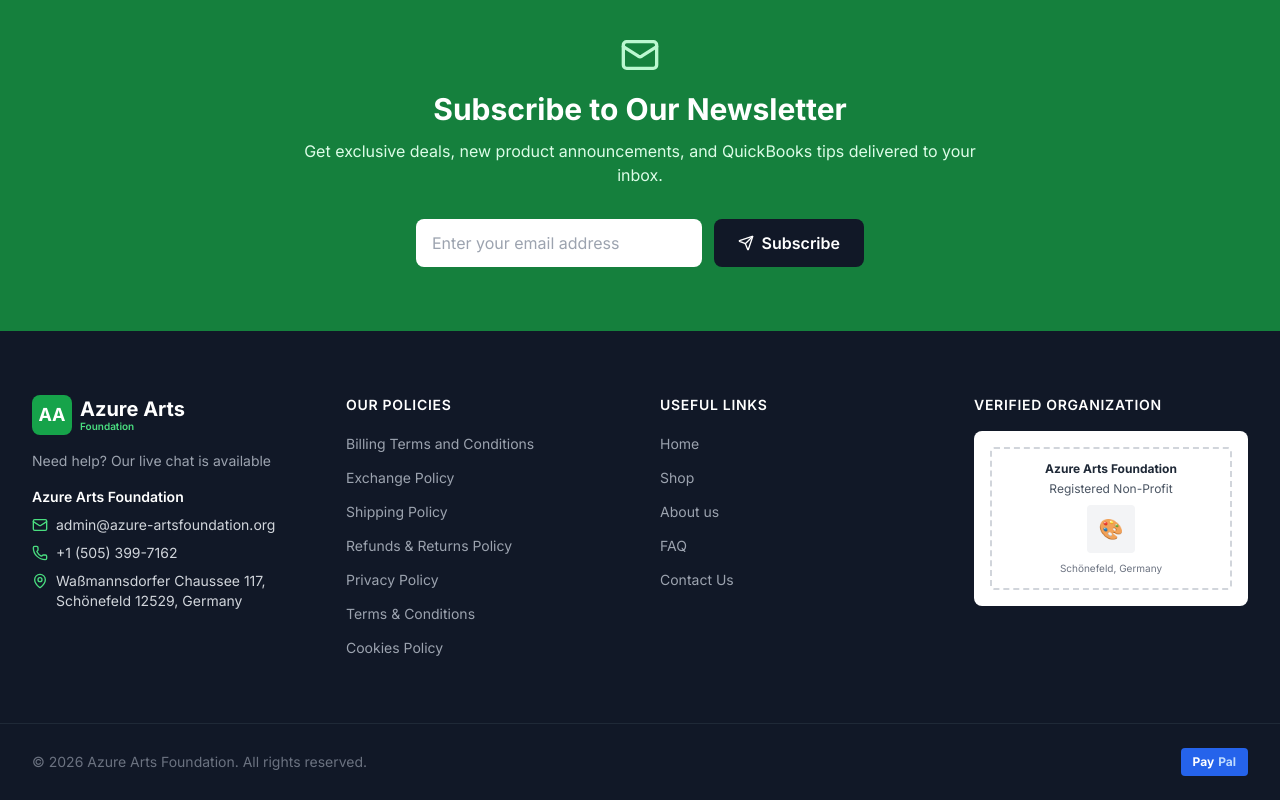
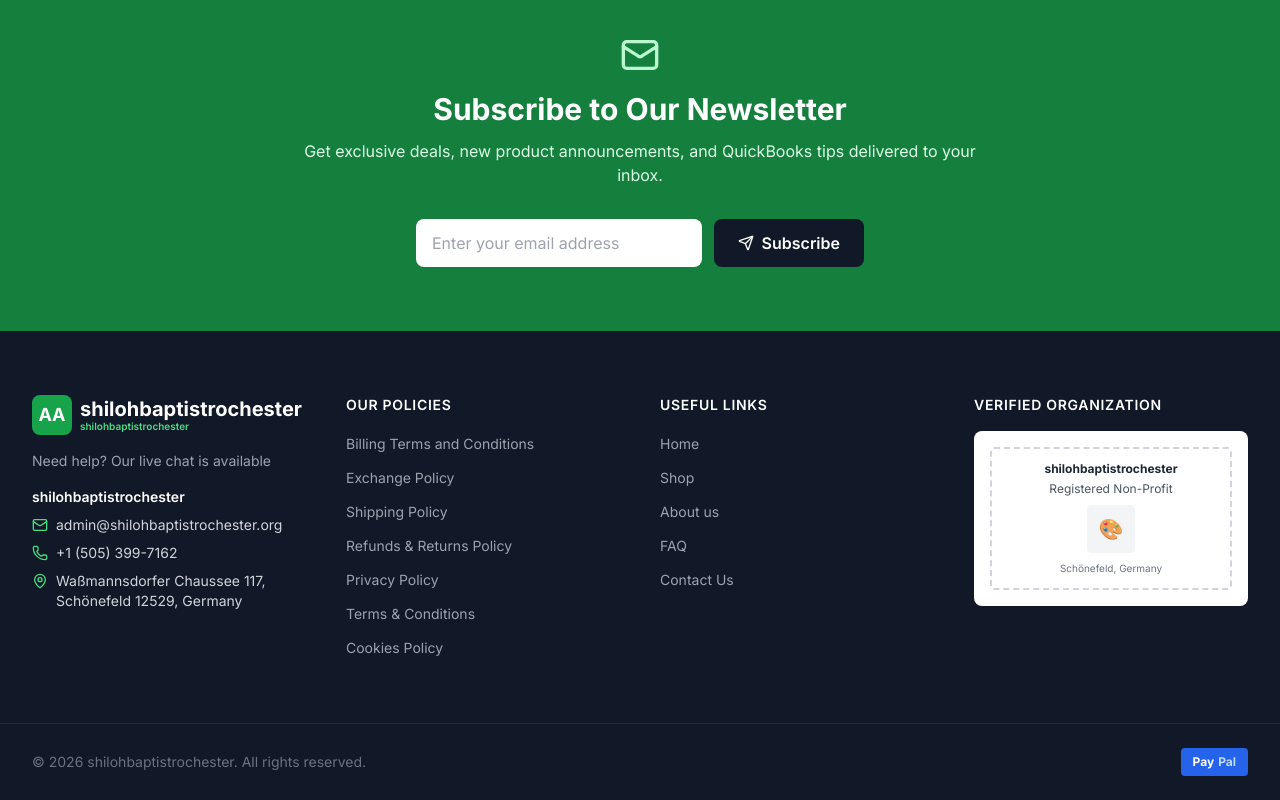
Before and after one commit to irmafiguero199/quiickbooks, a React (Vite) app in the folder quickbooks-shop/: page / in a window 1280 px wide. Shown: the part 3340-4140 px from the top of the page. Built offline with nearby package versions, Linux system fonts and the light colour scheme.

Commit message:
Update footer to reflect new organization name

```diff
--- a/quickbooks-shop/src/components/Footer.jsx
+++ b/quickbooks-shop/src/components/Footer.jsx
@@ -31,20 +31,20 @@ export default function Footer() {
                 <span className="text-white font-bold text-lg">AA</span>
               </div>
               <div>
-                <span className="text-xl font-bold text-white">Azure Arts</span>
-                <span className="block text-[10px] text-primary-400 font-semibold -mt-1">Foundation</span>
+                <span className="text-xl font-bold text-white">shilohbaptistrochester</span>
+                <span className="block text-[10px] text-primary-400 font-semibold -mt-1">shilohbaptistrochester</span>
               </div>
             </div>
             <p className="text-sm text-gray-400 mb-4">
               Need help? Our live chat is available
             </p>
             <div className="space-y-2 text-sm">
-              <p className="font-semibold text-white">Azure Arts Foundation</p>
+              <p className="font-semibold text-white">shilohbaptistrochester</p>
 
               <div className="flex items-center gap-2">
                 <Mail className="w-4 h-4 text-primary-400 shrink-0" />
-                <a href="mailto:admin@azure-artsfoundation.org" className="hover:text-white transition-colors">
-                  admin@azure-artsfoundation.org
+                <a href="mailto:admin@shilohbaptistrochester.org" className="hover:text-white transition-colors">
+                  admin@shilohbaptistrochester.org
                 </a>
               </div>
 
@@ -95,7 +95,7 @@ export default function Footer() {
             <h4 className="text-white font-semibold mb-4 uppercase text-sm tracking-wider">Verified Organization</h4>
             <div className="bg-white rounded-lg p-4">
               <div className="border-2 border-dashed border-gray-300 rounded p-3 text-center">
-                <p className="text-xs font-bold text-gray-800 mb-1">Azure Arts Foundation</p>
+                <p className="text-xs font-bold text-gray-800 mb-1">shilohbaptistrochester</p>
                 <p className="text-xs text-gray-600 mb-2">Registered Non-Profit</p>
                 <div className="w-12 h-12 bg-gray-100 rounded mx-auto mb-2 flex items-center justify-center">
                   <span className="text-xl">🎨</span>
@@ -111,7 +111,7 @@ export default function Footer() {
       <div className="border-t border-gray-800">
         <div className="container-main py-6 flex flex-col sm:flex-row items-center justify-between gap-4">
           <p className="text-sm text-gray-500">
-            © 2026 Azure Arts Foundation. All rights reserved.
+            © 2026 shilohbaptistrochester. All rights reserved.
           </p>
           <div className="flex items-center gap-4">
             <div className="flex items-center gap-1 bg-blue-600 text-white text-xs font-bold px-3 py-1.5 rounded">
```
